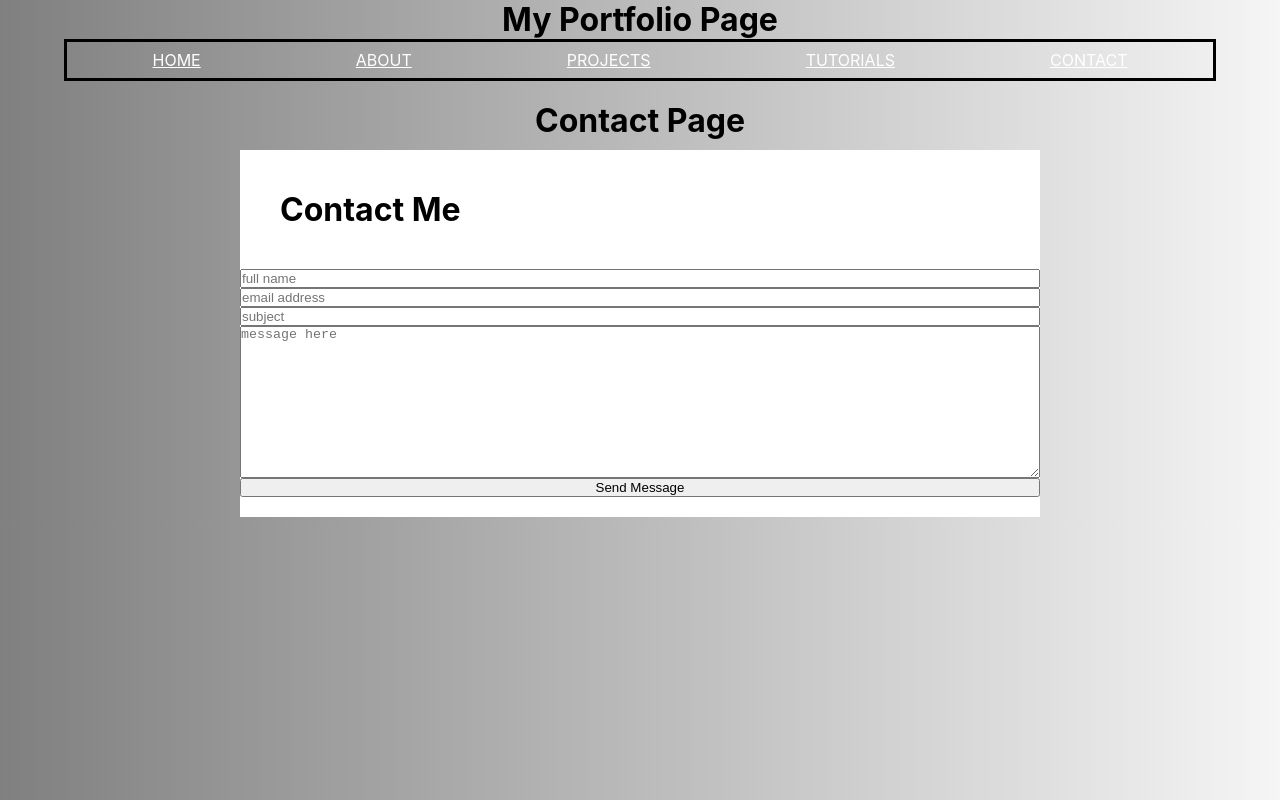
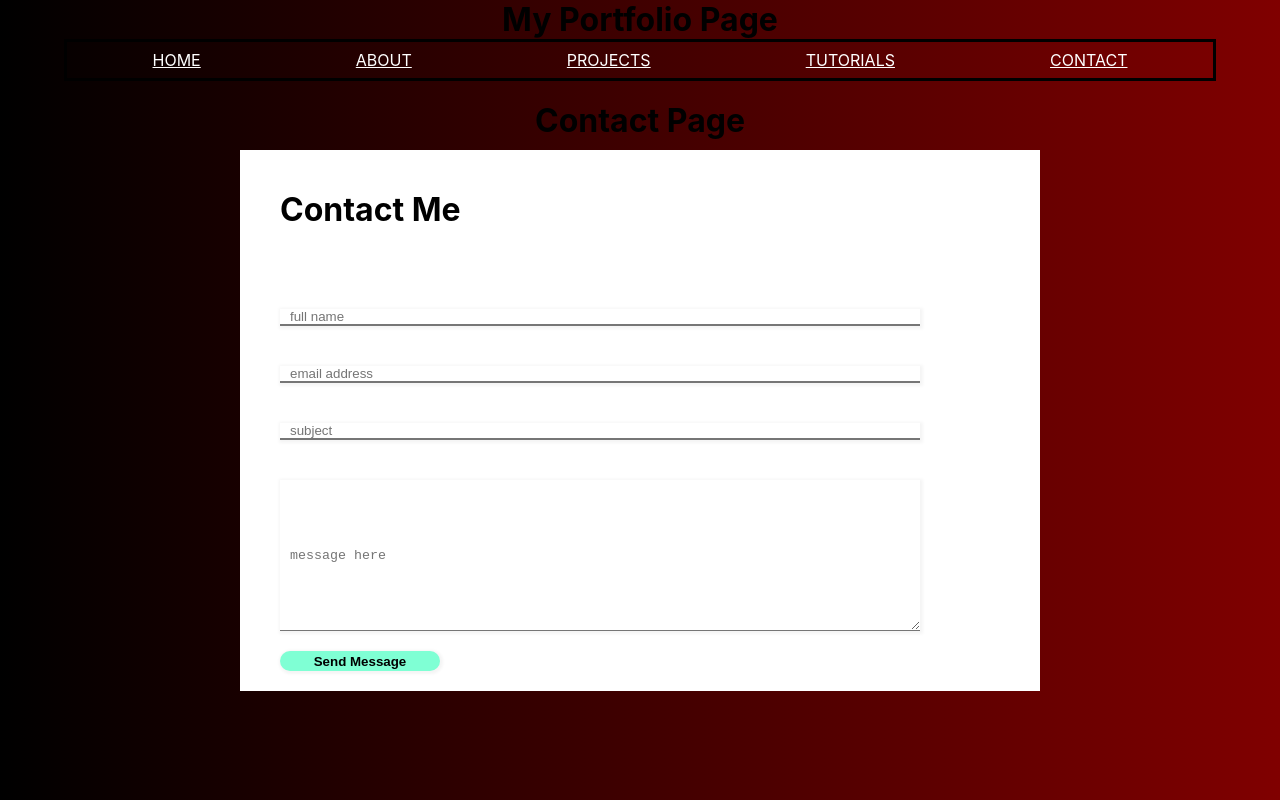
Before and after one commit to Newbclharri/portfolio1-frontend, a React (Create React App) app: page /contact in a window 1280 px wide. Built offline with nearby package versions, Linux system fonts and the light colour scheme.

Commit message:
adds styling to email contact form

```diff
--- a/src/App.css
+++ b/src/App.css
@@ -8,7 +8,7 @@
 
 :root {
     --hover: greenyellow;
-    --page-color: linear-gradient(to right, gray, whitesmoke);
+    --page-color: linear-gradient(to right, black, maroon);
 }
 
 body{
@@ -43,7 +43,7 @@ form h1{
     padding: 40px;
 }
 
-.email-form{
+form{
     text-align: left;
     display: flex;
     flex-direction: column;
@@ -59,7 +59,7 @@ form h1{
 .basic-info{
     height: 50px;
 }
-.email-info{
+input, textarea{
     align-content: center;
     margin-top: 40px;
     margin-left: 40px;
@@ -69,7 +69,6 @@ form h1{
     border-bottom-style: solid;
     box-shadow: 1px 1px 3px 2px whitesmoke;
     width: 80%;
-
 }
 
 .text-area{
@@ -78,7 +77,7 @@ form h1{
 
 
 }
-.button{
+button{
     margin-top: 20px;
     margin-left: 40px;
     border-radius: 10px;
@@ -88,4 +87,5 @@ form h1{
     height: 20px;
     width: 20%;
     padding: 20px auto;
+    box-shadow: 1px 1px 3px 2px whitesmoke;
 }
--- a/src/components/Form.jsx
+++ b/src/components/Form.jsx
@@ -1,4 +1,5 @@
 import React from "react";
+import '../App.css';
 import { useState } from "react";
 
 export default function Form ({UrlPost}) {
```
